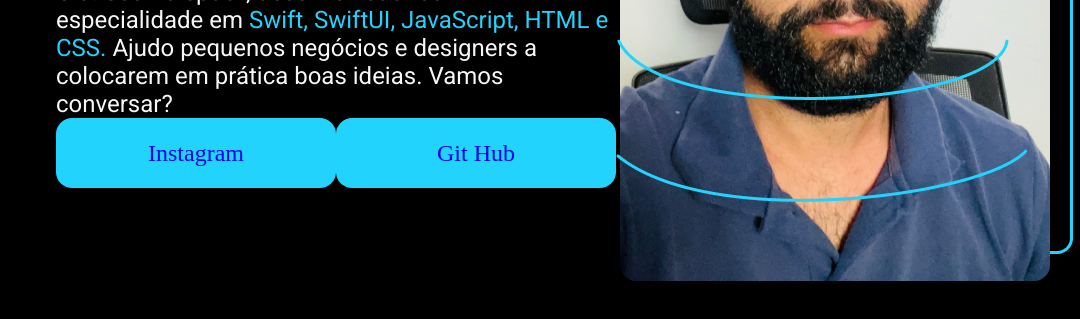
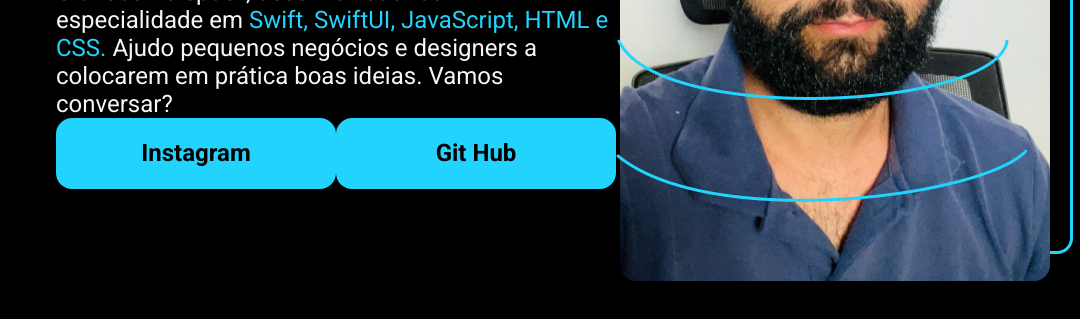
Before and after one commit to rluispdev/ProjectSiteHTML5, a plain HTML site: page index.html in a window 1280 px wide. Shown: the part 551-870 px from the top of the page, without its empty margins (200-1280 px from the left). Drawn offline with nearby package versions, Linux system fonts and the light colour scheme.

Commit message:
Inserir outros estilizacoes nos botões

```diff
--- a/style.css
+++ b/style.css
@@ -1,4 +1,4 @@
-@import url('https://fonts.googleapis.com/css2?family=Krona+One&family=Roboto&display=swap');
+@import url('https://fonts.googleapis.com/css2?family=Krona+One&family=Montserrat&family=Roboto:wght@400;700&display=swap');
 * {
     /* Reset CSS */
     margin: 0;
@@ -59,8 +59,10 @@ font-family: 'Krona One', sans-serif;
     width: 280px;
     text-align: center;
     border-radius: 16px;
+    font-weight: 600;
     font-size: 24px;
     padding: 21.5px 0;
     text-decoration: none;
-
+    color: black;
+    font-family: 'Roboto', sans-serif;
 }
```
